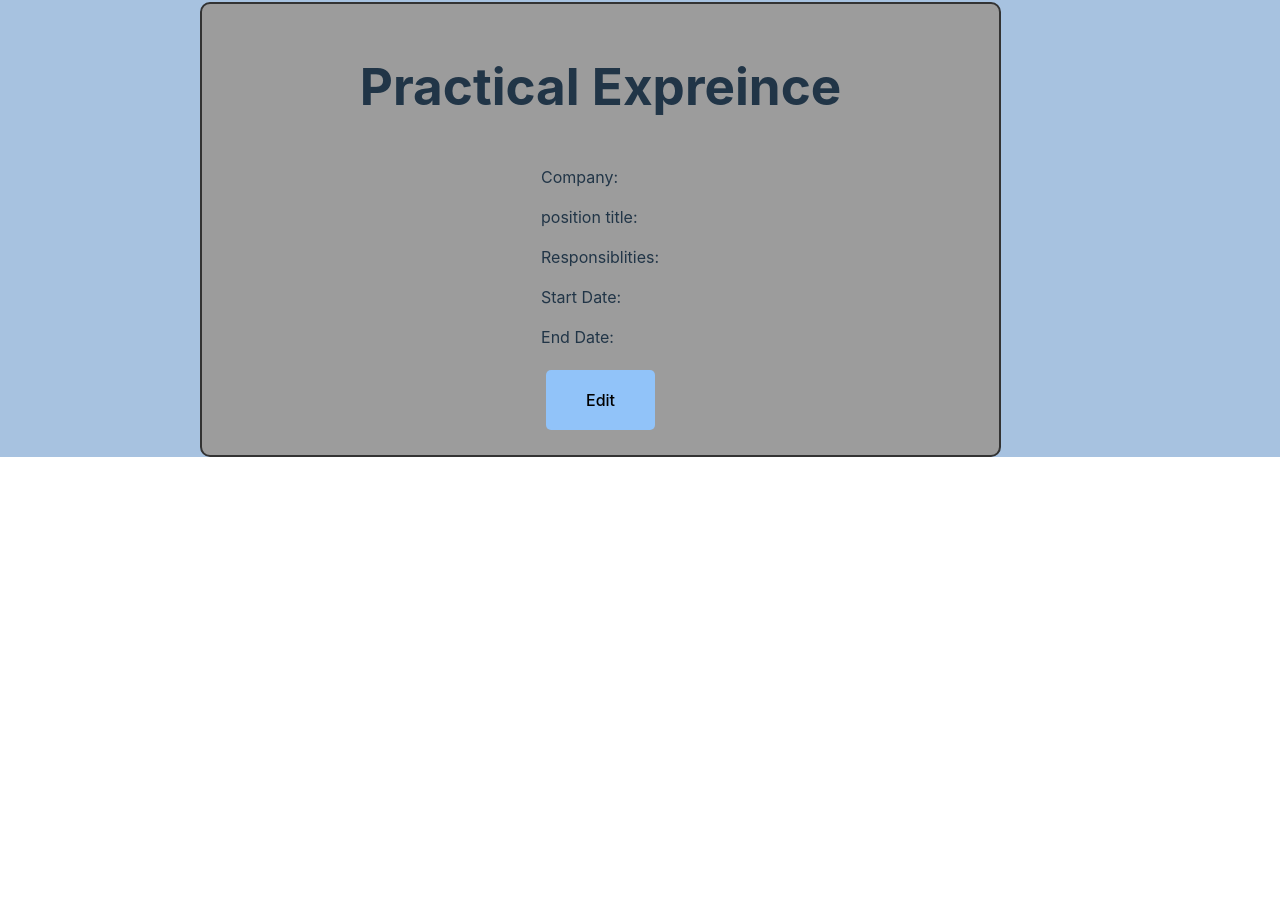
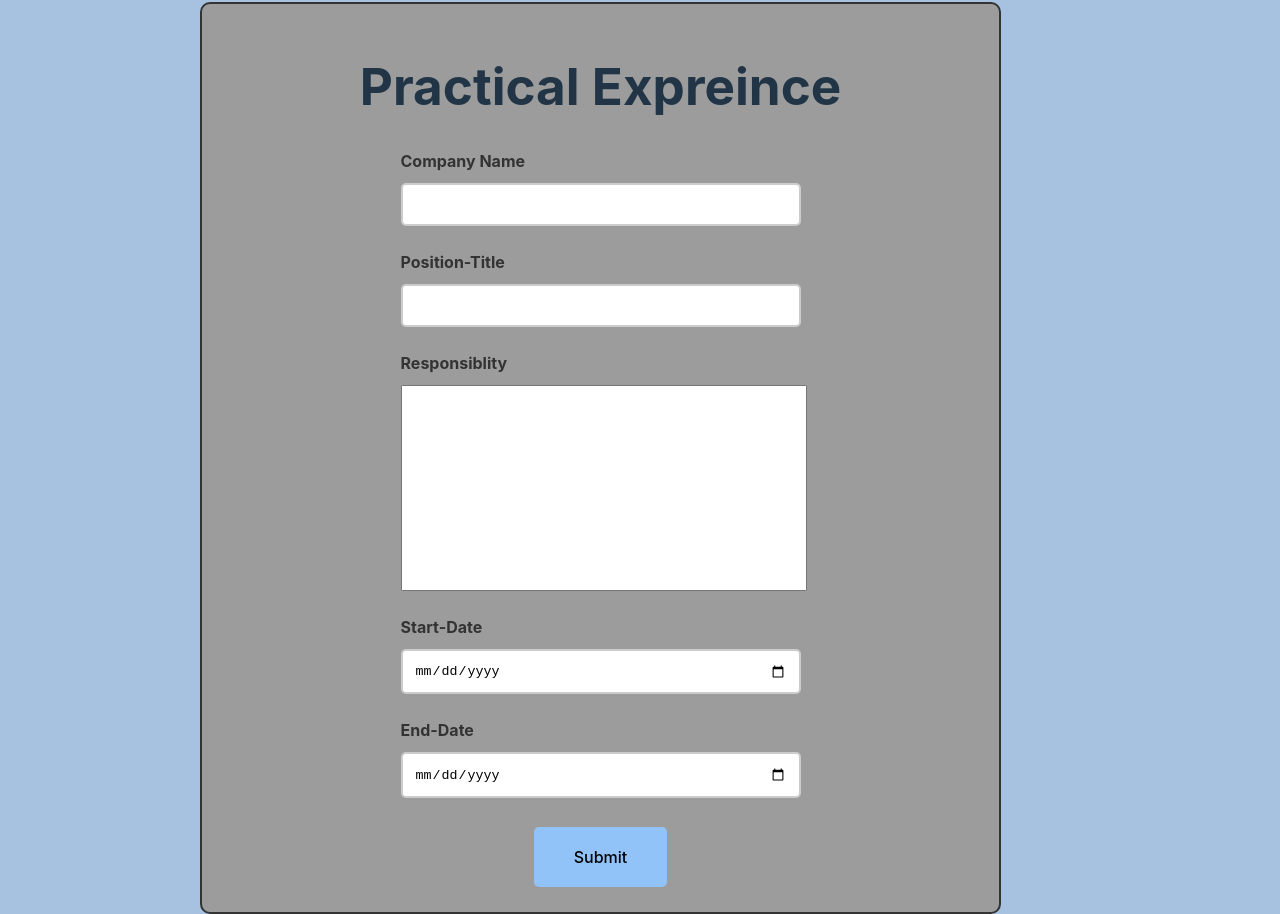
Before and after one commit to kubsamelkamu/CVApp, a React (Vite) app: page / in a window 1280 px wide. Shown: the part 1609-2523 px from the top of the page. Before the commit the page ends 2066 px from the top, so only its background shows below. Built offline with nearby package versions, Linux system fonts and the light colour scheme.

Commit message:
set edit varaiable true

```diff
--- a/src/Component/Practical.jsx
+++ b/src/Component/Practical.jsx
@@ -7,7 +7,7 @@ function PracticalInfo(){
     const[responsibilities,setResponsibilities] = useState('');
     const[dateFrom,setDateFrom]=useState('');
     const[dateTo,setDateTo]=useState('');
-    const[edit,setEdit]=useState('');
+    const[edit,setEdit]=useState(true);
 
     const handleChangeCompany = (e) =>{
         setCompany(e.target.value);
@@ -26,8 +26,9 @@ function PracticalInfo(){
     }
 
     const handleSubmit =()=>{
-        if (company.length == 0 || position.length ==0 || responsibilities.length==0|| dateFrom.length == 0||dateTo.length == 0  ) {
+        if (company.length == 0 || position.length ==0 || responsibilities.length==0|| dateFrom.length == 0||!dateTo.length == 0  ) {
             alert('please Fill Forms .')
+            return;
         }else{
             setEdit(false);
         }
```
